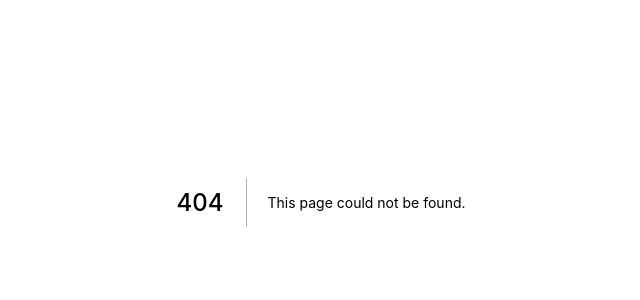
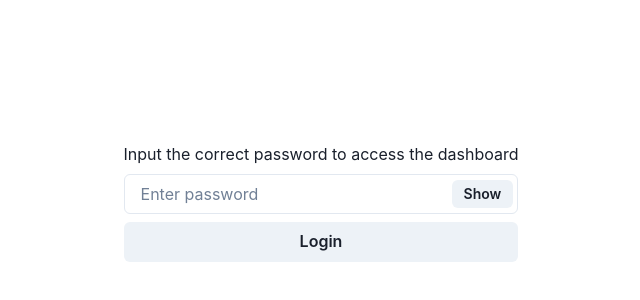
Before and after one commit to MichaelCasaDev/shhh-url, a Next.js app: page /admin/login in a window 1280 px wide. Before the commit this address had no page. Shown: the part 198-498 px from the top of the page, without its empty margins (319-959 px from the left). Built offline with nearby package versions, Linux system fonts and the light colour scheme.

Commit message:
Now with auth!
Now to access the admin page a password is required!

```diff
--- a/package.json
+++ b/package.json
@@ -13,6 +13,7 @@
     "@chakra-ui/react": "^2.2.1",
     "@emotion/react": "^11",
     "@emotion/styled": "^11",
+    "cookies": "^0.8.0",
     "framer-motion": "^6",
     "mongodb": "^4.7.0",
     "next": "12.1.6",
@@ -20,6 +21,7 @@
     "react-dom": "18.2.0"
   },
   "devDependencies": {
+    "@types/cookies": "^0.7.7",
     "@types/node": "18.0.0",
     "@types/react": "18.0.14",
     "@types/react-dom": "18.0.5",
--- /dev/null
+++ b/pages/admin/login.tsx
@@ -0,0 +1,86 @@
+import {
+  Button,
+  Center,
+  Input,
+  InputGroup,
+  InputRightElement,
+  Stack,
+  Text,
+  useToast,
+} from "@chakra-ui/react";
+import type { NextPage } from "next";
+import Head from "next/head";
+import { useRouter } from "next/router";
+import { useState } from "react";
+
+const Home: NextPage = () => {
+  const [password, setPassword] = useState("");
+  const [show, setShow] = useState(false);
+  const router = useRouter();
+  const toast = useToast();
+
+  async function login() {
+    const res = await fetch("/api/auth/login", {
+      method: "POST",
+      headers: {
+        "Content-Type": "application/json",
+      },
+      body: JSON.stringify({
+        password,
+      }),
+    });
+
+    if (res.ok) {
+      toast({
+        title: "Login successfull!",
+        description: "Redirecting to the admin dashboard...",
+        status: "success",
+        isClosable: true,
+        duration: 2000,
+        position: "top",
+      });
+
+      setTimeout(() => {
+        router.push("/admin");
+      }, 1000);
+    } else {
+      toast({
+        title: "Invalid password!",
+        description: "Input a valid password and retry...",
+        status: "error",
+        isClosable: true,
+        duration: 2000,
+        position: "top",
+      });
+    }
+  }
+
+  return (
+    <>
+      <Head>
+        <title>Shh URL - Login</title>
+      </Head>
+      <Center height="100vh">
+        <Stack padding="2rem 10%">
+          <Text>Input the correct password to access the dashboard</Text>
+          <InputGroup size="md">
+            <Input
+              pr="4.5rem"
+              type={show ? "text" : "password"}
+              placeholder="Enter password"
+              onChange={(e) => setPassword(e.target.value)}
+            />
+            <InputRightElement width="4.5rem">
+              <Button h="1.75rem" size="sm" onClick={() => setShow(!show)}>
+                {show ? "Hide" : "Show"}
+              </Button>
+            </InputRightElement>
+          </InputGroup>
+          <Button onClick={login}>Login</Button>
+        </Stack>
+      </Center>
+    </>
+  );
+};
+
+export default Home;
```
Also changed, not shown: pages/admin/index.tsx (+53 -2 lines), pages/api/auth/login.ts (added, +29 -0 lines), pages/api/auth/logout.ts (added, +22 -0 lines), 1 other file (tests, documents, lock files or other folders).
